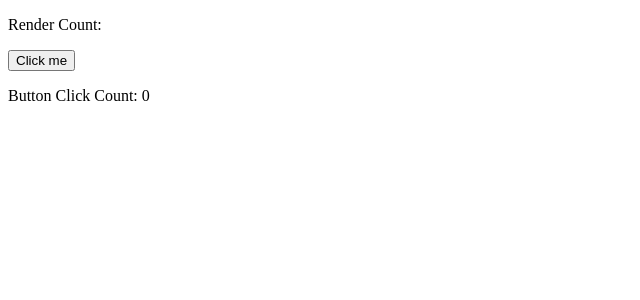
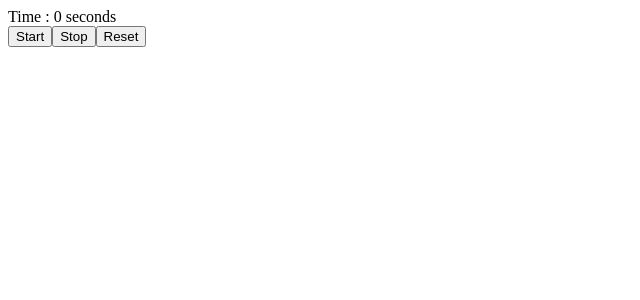
Before and after one commit to kunaladhav/playground, a React (Vite) app: page / in a window 1280 px wide. Shown: the top 300 px of the page, without its empty margins (0-640 px from the left). Built offline with nearby package versions, Linux system fonts and the light colour scheme.

Commit message:
Completed Day 42 Assignment

```diff
--- a/src/App.jsx
+++ b/src/App.jsx
@@ -43,7 +43,8 @@
 // import EffectRefPage from "./Pages/EffectRefPage";
 // import UseRefFocus from "./components/UseRefFocus";
 // import ClickOutside from "./Pages/ClickOutside";
-import ClickRefButton from "./Pages/ClickRefButton";
+// import ClickRefButton from "./Pages/ClickRefButton";
+import TimerPage from "./Pages/TimerPage";
 
 function App() {
   // const [cart, setCart] = useState([]);
@@ -99,7 +100,8 @@ function App() {
         {/* <EffectRefPage /> */}
         {/* <UseRefFocus /> */}
         {/* <ClickOutside /> */}
-        <ClickRefButton />
+        {/* <ClickRefButton /> */}
+        <TimerPage />
       </div>
     </>
   );
--- /dev/null
+++ b/src/Pages/TimerPage.jsx
@@ -0,0 +1,38 @@
+import { useEffect, useRef, useState } from "react";
+
+const TimerPage = () => {
+  const [timer, setTimer] = useState(0);
+  const [start, setStart] = useState(false);
+
+  const intervalId = useRef(null);
+
+  useEffect(() => {
+    if (start) {
+      intervalId.current = setInterval(() => {
+        setTimer((prev) => prev + 1);
+      }, 1000);
+    }
+
+    return () => {
+      clearInterval(intervalId.current);
+    };
+  }, [start]);
+
+  const handleReset = () => {
+    setTimer(0);
+    setStart(false);
+  };
+
+  return (
+    <div>
+      <div>
+        Time : {timer} seconds <br />
+        <button onClick={() => setStart(true)}>Start</button>
+        <button onClick={() => setStart(false)}>Stop</button>
+        <button onClick={handleReset}>Reset</button>
+      </div>
+    </div>
+  );
+};
+
+export default TimerPage;
```
